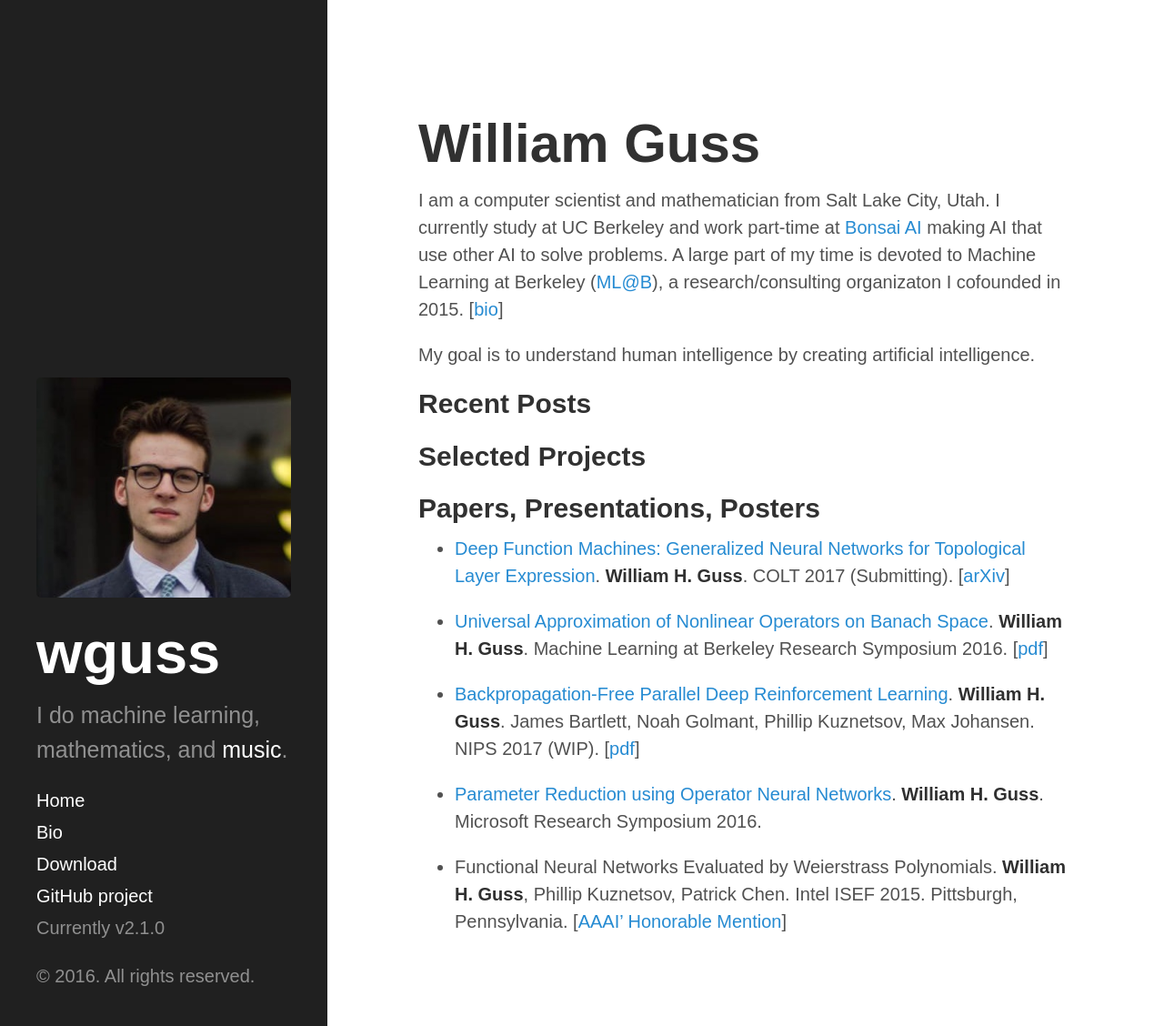
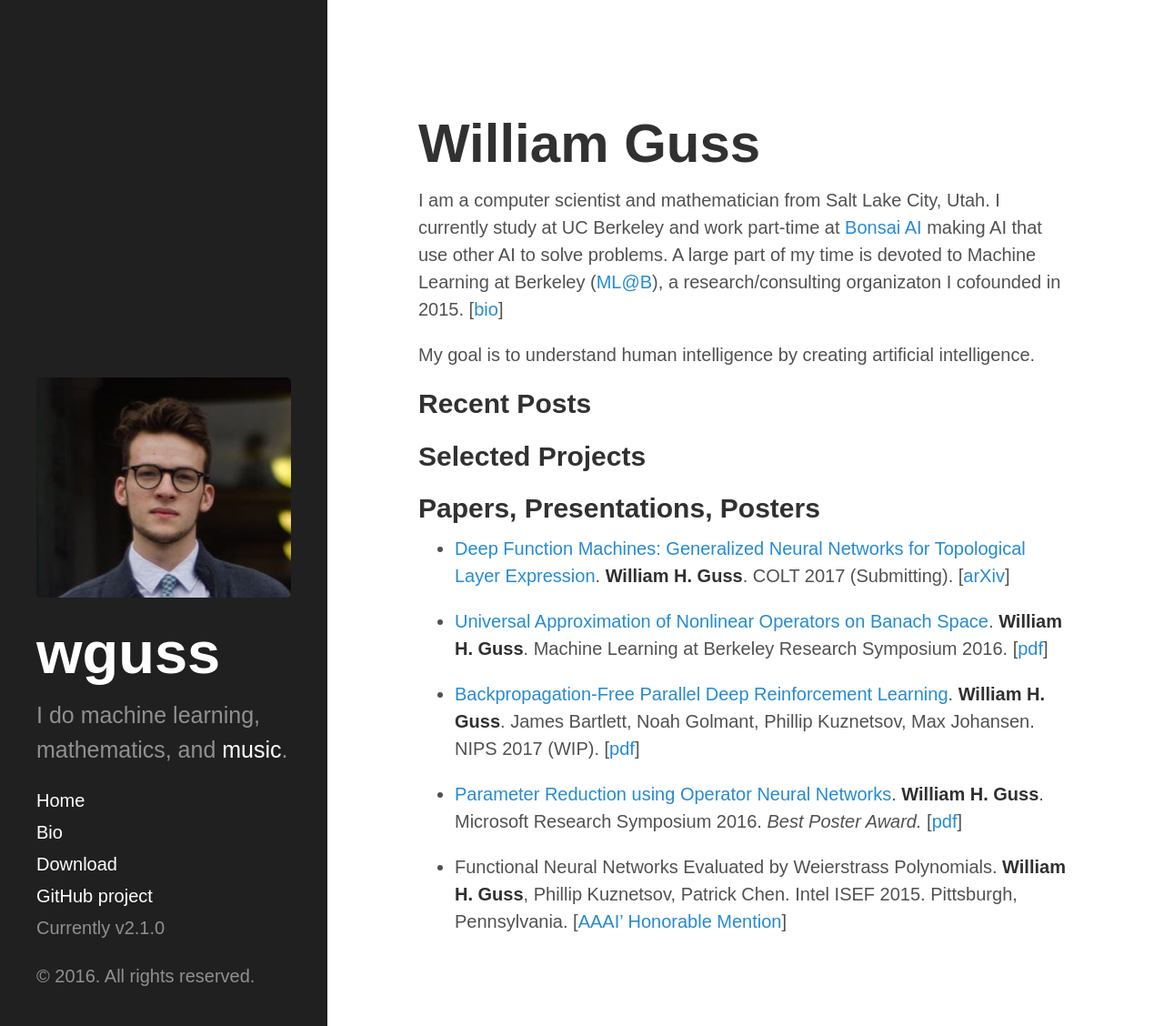
Before and after one commit to MadcowD/web, a Jekyll site: the page built from index.md, in a window 1280 px wide and 1128 px high. Shown: the whole window at 91% size. Built offline with Jekyll 4.4.1, drawn with Linux system fonts in a browser that asks for light colours; some web fonts are replaced; our own code applies the rules of GitHub Pages for plain Markdown files.

Commit message:
Cleaning index.

```diff
--- a/index.md
+++ b/index.md
@@ -7,7 +7,7 @@
 
 # William Guss
 
-I am a computer scientist and mathematician from Salt Lake City, Utah. I currently study at UC Berkeley and work part-time at [Bonsai AI](http://bons.ai) making AI that use other AI to solve problems. A large part of my time is devoted to Machine Learning at Berkeley ([ML@B](http://ml.berkeley.edu/)), a research/consulting organizaton I cofounded in 2015. [[bio](./bio)]
+I am a computer scientist and mathematician from Salt Lake City, Utah. I currently study at UC Berkeley and work part-time at [Bonsai AI](http://bons.ai) making AI that use other AI to solve problems. A large part of my time is devoted to Machine Learning at Berkeley ([ML@B](http://ml.berkeley.edu/)), a research/consulting organizaton I cofounded in 2015. [[bio](bio)]
 
 My goal is to understand human intelligence by creating artificial intelligence.
 
@@ -19,10 +19,10 @@
 
 - [Deep Function Machines: Generalized Neural Networks for Topological Layer Expression](dev/dfm). **William H. Guss**. COLT 2017 (Submitting). [[arXiv](https://arxiv.org/abs/1612.04799)]
 
-- [Universal Approximation of Nonlinear Operators on Banach Space](dev/operatorapprox). **William H. Guss**. Machine Learning at Berkeley Research Symposium 2016. [[pdf](public/pdf/operator_approx.pdf)]
+- [Universal Approximation of Nonlinear Operators on Banach Space](dev/operatorapprox). **William H. Guss**. Machine Learning at Berkeley Research Symposium 2016.  [[pdf](public/pdf/operator_approx.pdf)]
 
 -  [Backpropagation-Free Parallel Deep Reinforcement Learning](/dev/nobackprop). **William H. Guss**. James Bartlett, Noah Golmant, Phillip Kuznetsov, Max Johansen. NIPS 2017 (WIP). [[pdf](public/pdf/nobackprop.pdf)]
 
-- [Parameter Reduction using Operator Neural Networks](public/pdf/param_reduc.pdf). **William H. Guss**. Microsoft Research Symposium 2016.
+- [Parameter Reduction using Operator Neural Networks](dev/dfm). **William H. Guss**. Microsoft Research Symposium 2016. *Best Poster Award.* [[pdf](public/pdf/param_reduc.pdf)]
 
 - Functional Neural Networks Evaluated by Weierstrass Polynomials. **William H. Guss**, Phillip Kuznetsov, Patrick Chen. Intel ISEF 2015. Pittsburgh, Pennsylvania. [[AAAI' Honorable Mention](https://www.societyforscience.org/content/press-room/intel-isef-2015-special-awards-ceremony)]
```
Also changed, not shown: 1 other file.
